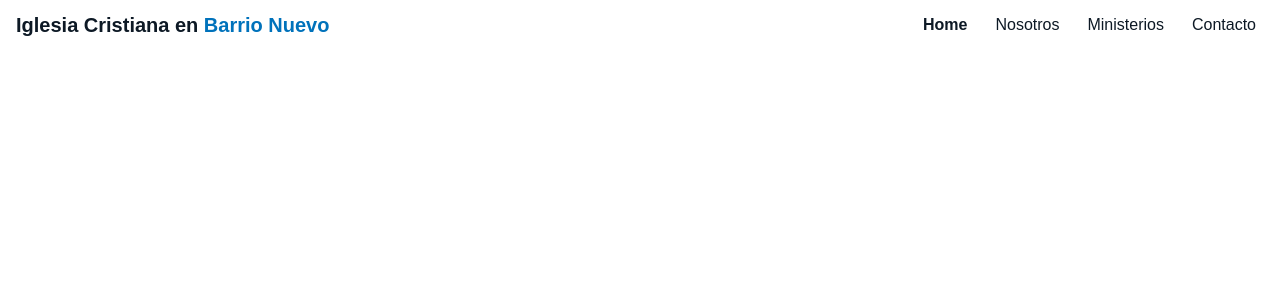
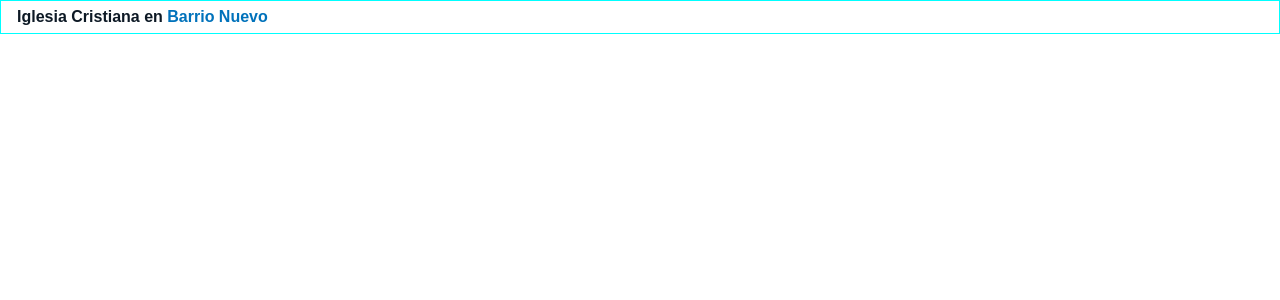
Before and after one commit to Agus9217/church-homepage, a React (Vite) app: page / in a window 1280 px wide. Shown: the top 300 px of the page. Built offline with nearby package versions, Linux system fonts and the light colour scheme.

Commit message:
change navbar

```diff
--- a/src/assets/styles/index.tsx
+++ b/src/assets/styles/index.tsx
@@ -1,4 +1,3 @@
-// Supports weights 100-900
 import "@fontsource-variable/inter";
 import { extendTheme } from "@chakra-ui/react";
 
--- a/src/components/Layout/index.tsx
+++ b/src/components/Layout/index.tsx
@@ -1,5 +1,5 @@
 import { Outlet } from "react-router-dom"
-import { Navbar } from ".."
+import { Navbar } from "../Navbar"
 
 export const Layout = () => {
   return (
--- a/src/components/Navbar/DesktopNav/index.tsx
+++ /dev/null
@@ -1,37 +0,0 @@
-import { Box, ListItem, Stack, UnorderedList } from "@chakra-ui/react";
-import { NAV_ITEM } from "../NavItem";
-import { DesktopAndMobileMenu } from "../interface";
-import { NavLink, useLocation } from "react-router-dom";
-
-export const DesktopNav = ({ display }: DesktopAndMobileMenu) => {
-  const active = useLocation();
-
-  return (
-    <Stack as={"nav"}>
-      <UnorderedList
-        styleType={"none"}
-        display={display === "none" ? "flex" : "none"}
-        gap={3}
-      >
-        {NAV_ITEM.map((item) => (
-          <ListItem key={item.label}>
-            <Box
-              as={NavLink}
-              to={item.to}
-              fontWeight={active.pathname === item.to ? "bold" : undefined}
-              p={2}
-              _hover={
-                active.pathname === item.to
-                  ? { bg: "redChurch", color: "blackChurch" }
-                  : { bg: "blueChurch", color: "white" }
-              }
-              borderRadius={4}
-            >
-              {item.label}
-            </Box>
-          </ListItem>
-        ))}
-      </UnorderedList>
-    </Stack>
-  );
-};
--- a/src/components/Navbar/MobileNav/index.tsx
+++ /dev/null
@@ -1,28 +0,0 @@
-import { HamburgerIcon } from "@chakra-ui/icons";
-import {
-  Box,
-  IconButton,
-  Menu,
-  MenuButton,
-  MenuItem,
-  MenuList,
-} from "@chakra-ui/react";
-import { NAV_ITEM } from "../NavItem";
-import { DesktopAndMobileMenu } from "../interface";
-
-export const MobileNav = ({ display }: DesktopAndMobileMenu) => {
-  return (
-    <Box display={display}>
-      <Menu>
-        <MenuButton variant={"ghost"} as={IconButton} icon={<HamburgerIcon />}>
-          <HamburgerIcon />
-        </MenuButton>
-        <MenuList>
-          {NAV_ITEM.map((item) => (
-            <MenuItem key={item.label}>{item.label}</MenuItem>
-          ))}
-        </MenuList>
-      </Menu>
-    </Box>
-  );
-};
--- a/src/components/Navbar/NavItem/index.tsx
+++ /dev/null
@@ -1,20 +0,0 @@
-import { NavItem } from "../interface";
-
-export const NAV_ITEM: NavItem[] = [
-  {
-    label: "Home",
-    to: "/",
-  },
-  {
-    label: "Nosotros",
-    to: "/nosotros",
-  },
-  {
-    label: "Ministerios",
-    to: "/ministerios",
-  },
-  {
-    label: "Contacto",
-    to: "/contacto",
-  },
-];
--- a/src/components/Navbar/index.tsx
+++ b/src/components/Navbar/index.tsx
@@ -1,29 +1,30 @@
-import { Box, Flex, Text, useBreakpointValue } from "@chakra-ui/react";
-import { DesktopNav } from "./DesktopNav";
-import { MobileNav } from "./MobileNav";
+import { Box, Stack, Text } from "@chakra-ui/react"
 
 export const Navbar = () => {
-  const display = useBreakpointValue({
-    base: "flex",
-    md: "none",
-  });
+  return (
+    <Stack
+      as="header"
+      width="100%"
+      minH="70%"
+      px={{ base: "2", md: "4" }}
+      justifyContent="center"
+      borderWidth="1px"
+      borderColor="cyan"
+      py="1"
+    >
+      <Stack>
+        <Box
+          maxW={{ base: "140px", md: "300px" }}
+        >
+          <Text
+            as="h1"
+            fontWeight="bold"
+          >
+            Iglesia Cristiana en <Box as="span" color="blueChurch">Barrio Nuevo</Box>
+          </Text>
+        </Box>
+      </Stack>
 
-  return (
-    <Box as="header">
-      <Flex
-        minH={"50px"}
-        alignItems={"center"}
-        justifyContent={"space-between"}
-        px={4}
-      >
-        <Flex>
-          <Text as={"h1"} pr={1} fontSize={"xl"} fontWeight={"black"}>
-            Iglesia Cristiana en <Box as={"span"} color={'blueChurch'} >Barrio Nuevo</Box>
-          </Text>
-        </Flex>
-        <DesktopNav display={display} />
-        <MobileNav display={display} />
-      </Flex>
-    </Box>
-  );
-};
+    </Stack>
+  )
+}
--- a/src/components/index.tsx
+++ b/src/components/index.tsx
@@ -1,2 +1 @@
-export { Navbar } from "./Navbar";
 export { Layout } from "./Layout";
```
Also changed, not shown: src/components/Navbar/interface/index.tsx (deleted, +0 -8 lines).
